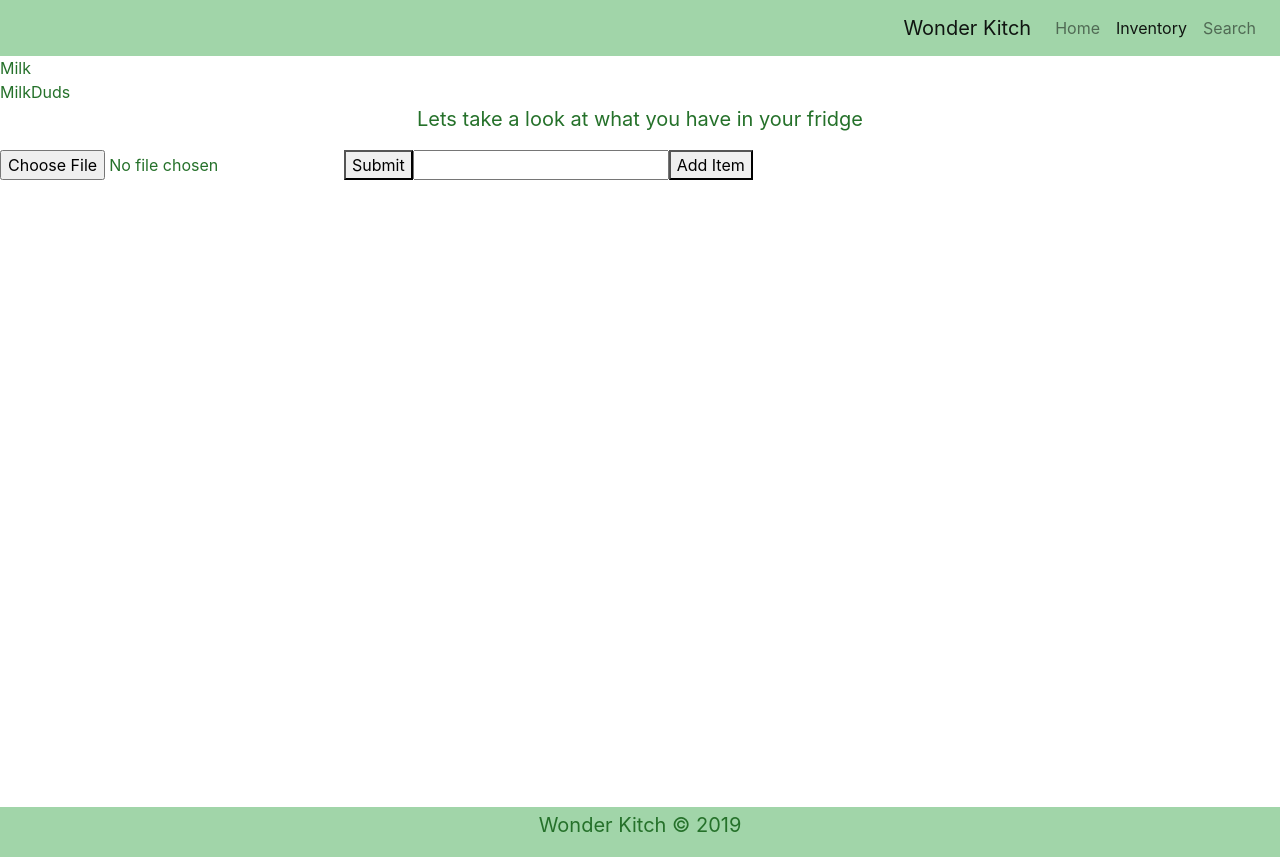
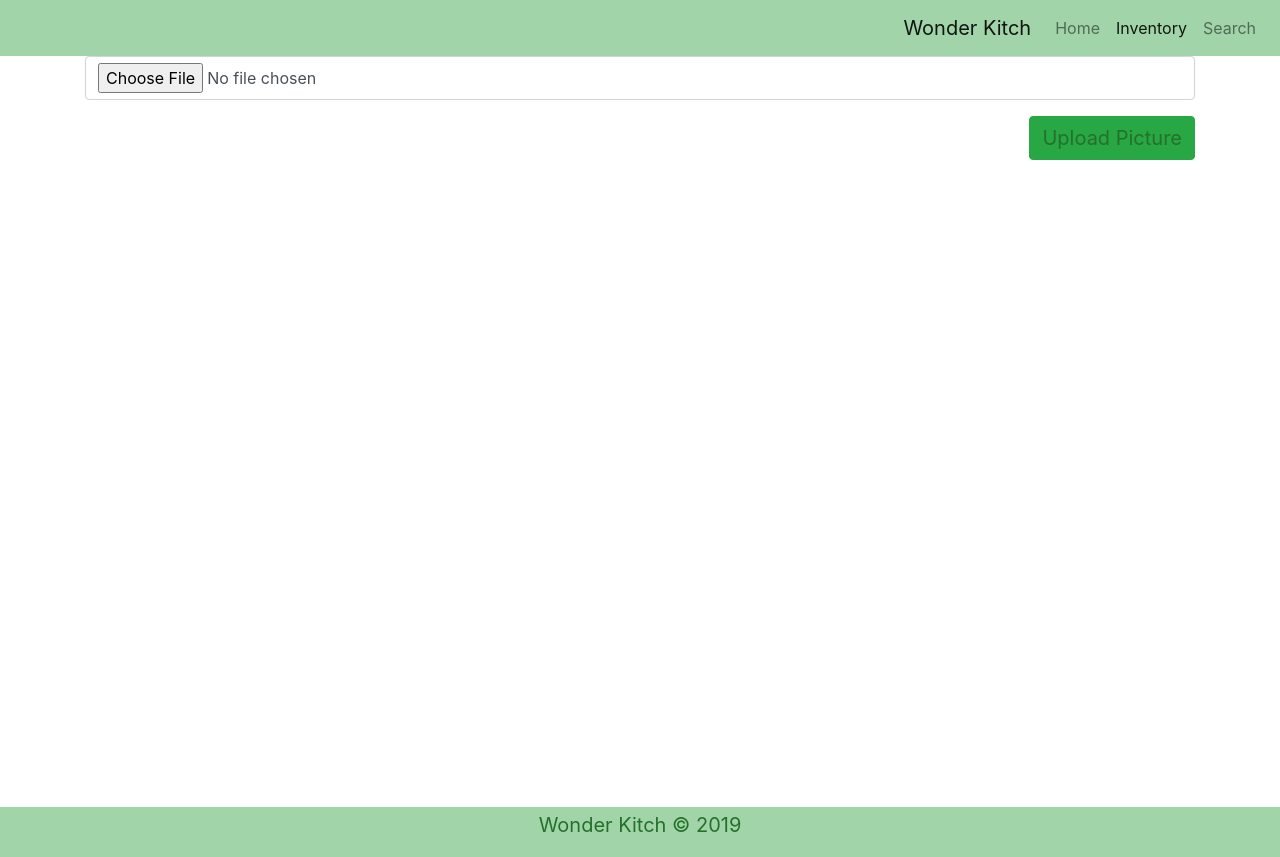
Before and after one commit to lalaneha/wonder-kitch-web, a React (Create React App) app: page /inventory in a window 1280 px wide. Built offline with nearby package versions, Linux system fonts and the light colour scheme.

Commit message:
connected front end and backend routes

```diff
--- /dev/null
+++ b/src/components/Form/index.js
@@ -0,0 +1,25 @@
+import React from "react";
+
+// This file exports the Input, TextArea, and FormBtn components
+
+export function Input(props) {
+  return (
+    <div className="form-group">
+      <input className="form-control" {...props} />
+    </div>
+  );
+}
+export function TextArea(props) {
+  return (
+    <div className="form-group">
+      <textarea className="form-control" rows="20" {...props} />
+    </div>
+  );
+}
+export function FormBtn(props) {
+  return (
+    <button {...props} style={{ float: "right", marginBottom: 10 }} className="btn btn-success">
+      {props.children}
+    </button>
+  );
+}
--- /dev/null
+++ b/src/components/List/index.js
@@ -0,0 +1,16 @@
+import React from "react";
+import "./style.css";
+
+// This file exports both the List and ListItem components
+
+export function List({ children }) {
+  return (
+    <div className="list-overflow-container">
+      <ul className="list-group">{children}</ul>
+    </div>
+  );
+}
+
+export function ListItem({ children }) {
+  return <li className="list-group-item">{children}</li>;
+}
--- a/src/components/SearchForm/index.js
+++ /dev/null
@@ -1,33 +0,0 @@
-import React from "react";
-import "./style.css";
-
-// Using the datalist element we can create autofill suggestions based on the props.breeds array
-function SearchForm(props) {
-  return (
-    <form className="search">
-      <div className="form-group">
-        <label htmlFor="breed">Search for a recipe with key ingredients:</label>
-        <input
-          value={props.search}
-          onChange={props.handleInputChange}
-          name="breed"
-          list="breeds"
-          type="text"
-          className="form-control"
-          placeholder="Seperate food items with a comma"
-          id="breed"
-        />
-        <datalist id="breeds">
-          {props.breeds.map(breed => (
-            <option value={breed} key={breed} />
-          ))}
-        </datalist>
-        <button type="submit" onClick={props.handleFormSubmit} className="btn btn-success">
-          Search
-        </button>
-      </div>
-    </form>
-  );
-}
-
-export default SearchForm;
--- a/src/components/SearchForm/style.css
+++ /dev/null
@@ -1,9 +0,0 @@
-form.search {
-  overflow: auto;
-  margin-bottom: 10px;
-}
-
-form.search button[type="submit"] {
-  float: right;
-  margin-top: 10px;
-}
--- a/src/components/SearchResults/index.js
+++ b/src/components/SearchResults/index.js
@@ -6,7 +6,7 @@ function SearchResults(props) {
     <ul className="list-group search-results">
       {props.results.map(result => (
         <li key={result} className="list-group-item">
-          <img alt="Dog" src={result} className="img-fluid" />
+          <img alt="recipe" src={result.image} className="img-fluid" />
         </li>
       ))}
     </ul>
--- a/src/pages/Inventory.js
+++ b/src/pages/Inventory.js
@@ -1,88 +1,67 @@
-//installed and used axios for submit function
-import axios from "axios";
-import React, { useState, useEffect } from "react";
-import FridgeItem from "../components/FridgeItem";
-let id = 2
-const data = [{name:'Milk', id:'1', qty:1}, {name:'MilkDuds', id:'2', qty:1}]
-function Inventory() {
-const [file, setFile] = useState(undefined);
-const [inventory, setInventory] = useState({});
-const [newItemText, setnewItemText] = useState('');
-const createMap = data => data.reduce((map, item)=>{
-  map[item.name]   = item;
-  return map
-}, {});
+import React, { Component } from "react";
+import Container from "../components/Container";
+// import SearchResults from "../components/SearchResults";
+import Alert from "../components/Alert";
+import axios from 'axios';
+import { Input, FormBtn } from "../components/Form";
+import { List, ListItem } from "../components/List";
 
-const onSubmit = () => {
-  if(file){
-  const data = new FormData()
-    data.append('file', file)
-    axios.post ("/fileProcess", data)
-    //sucessful date we got back
-    .then(res => {
-      console.log(res);
-    })
-    .catch(err => {
-      console.log(err);
-    })
-  }
+class Inventory extends Component {
+  state = {
+    file: null
+  };
+
+handlePictureChange=event=>{
+  this.setState({
+      file: event.target.files[0],
+      loaded: 0
+  })
 }
 
-const onChangeHandler = evt => {
-  setFile(evt.target.files[0]);
+handlePictureSubmit=event=>{
+    event.preventDefault();
+    console.log(this.state.file)
+    const data = new FormData()
+    data.append('file', this.state.file)
+    axios({
+      method:"POST",
+      body:data,
+      url:"http://localhost:3001/takePicture"
+    })
+      .then(res => {
+        if (res.status === "error") {
+          throw new Error(res.data.message);
+        }
+        console.log(res)
+        // this.setState({results:res.data.results})
+        // this.setState({ results: res.data.message, error: "" });
+      })
+      .catch(err => this.setState({ error: err.message }));
+  }
 
-}
+render() {
+    return (
 
-//each time we add something need to figure out if we already have it and be able to increment
-//each item needs to be saved in db,
-const addItem = () => {
-  if(newItemText.length > 0){
-    const newInventory = {...inventory};
-    const item = newInventory[newItemText];
-    if(item) {
-      const newItem = {...item, qty: item.qty + 1};
-      newInventory[newItemText] = newItem;
-      setInventory(newInventory);
+      <div>
+      <Container style={{ minHeight: "80%" }}>
+        <form>
+        <Input
+                onChange={this.handlePictureChange}
+                type="file"
+                encType="multipart/form-data"
+                name="file"
+              />
+              <FormBtn
+                onClick={this.handlePictureSubmit}
+              >
+                  Upload Picture
+              </FormBtn>
+        </form>
+      </Container>
+      </div>
+
+    );
     }
-    else {
-      id++;
-      //WE woudl make a DB req normally
-      setInventory(Object.assign(newInventory, {[newItemText]: {name: newItemText,
-      id, gty:1}}));
-    }
-  }
-}
-
-useEffect(()=> {
-  console.log('USE EFFECT ALLED')
-  setInventory(createMap(data));
-}, [data]);
-
-const itemChangeHandler = evt => {
-  setnewItemText(evt.target.value);
-}
-  console.log(inventory);
-  const currentInventory = Object.keys(inventory);
-  return currentInventory.length > 0 ?
-   (
-    <div>
-    <div className="item-container">
-      {currentInventory.map(key => {
-        const item = inventory[key];
-        return <FridgeItem key={item.id} item={item} />;
-      })}
-    </div>
-    <p>Lets take a look at what you have in your fridge</p>
-    <input type="file" name="file" onChange={onChangeHandler}/>
-    <button onClick={onSubmit}>Submit</button>
-    <input type="text" value={newItemText} name="newItemText" onChange={itemChangeHandler}/>
-    <button onClick={addItem}>Add Item</button>
-    </div>
-  ) :
-  (
-    <div>Loading ......</div>
-  )
-}
+};
 
 export default Inventory;
-//create input to accept file,
--- a/src/pages/Search.js
+++ b/src/pages/Search.js
@@ -1,15 +1,14 @@
 import React, { Component } from "react";
-import API from "../utils/API";
 import Container from "../components/Container";
-import SearchForm from "../components/SearchForm";
-import SearchResults from "../components/SearchResults";
+// import SearchResults from "../components/SearchResults";
 import Alert from "../components/Alert";
-import axios from 'axios'
+import axios from 'axios';
+import { Input, FormBtn } from "../components/Form";
+import { List, ListItem } from "../components/List";
 
 class Search extends Component {
   state = {
     search: "",
-    breeds: [],
     results: [],
     error: ""
   };
@@ -21,18 +20,20 @@ class Search extends Component {
   //     .catch(err => console.log(err));
   // }
 
-  // handleInputChange = event => {
-  //   this.setState({ search: event.target.value });
-  // };
+  handleInputChange = event => {
+    const {name ,value} =event.target;
+    this.setState({ [name]: value });
+  };
 
   handleFormSubmit = event => {
     event.preventDefault();
-    axios.get("hhtp://localhost:3001/recipeSearch/"+this.state.search)
+    axios.get("http://localhost:3001/recipeSearch/" +this.state.search)
       .then(res => {
         if (res.status === "error") {
           throw new Error(res.data.message);
         }
         console.log(res)
+        this.setState({results:res.data.results})
         // this.setState({ results: res.data.message, error: "" });
       })
       .catch(err => this.setState({ error: err.message }));
@@ -41,18 +42,43 @@ class Search extends Component {
     return (
       <div>
         <Container style={{ minHeight: "80%" }}>
-          <h2 className="text-center">Search For Recipes with key ingredients!</h2>
+          <h2 className="text-center">Search for recipes by name or by key ingredients!</h2>
           <Alert
             type="danger"
             style={{ opacity: this.state.error ? 1 : 0, marginBottom: 10 }}
           >
             {this.state.error}
           </Alert>
-          <SearchForm
-            handleFormSubmit={this.handleFormSubmit}
-            handleInputChange={this.handleInputChange}
-          />
-          <SearchResults results={this.state.results} />
+          <Input
+                value={this.state.search}
+                onChange={this.handleInputChange}
+                name="search"
+                placeholder="Please seperate ingredients with a comma"
+              />
+              <FormBtn
+                onClick={this.handleFormSubmit}
+              >
+                get recipe
+              </FormBtn>
+
+    <div>
+    {this.state.results.length ? (
+              <List>
+                {this.state.results.map(result => (
+                  <ListItem key={result.id}>
+
+                      <img alt="recipe" src= {"https://spoonacular.com/recipeImages/" +result.imageUrls[0]} height="150px" width="150px"></img>
+                      <strong>
+                        {result.title}
+                      </strong>
+
+                  </ListItem>
+                ))}
+              </List>
+            ) : (
+              <h3>No Results to Display</h3>
+            )}
+    </div>
         </Container>
       </div>
     );
```
Also changed, not shown: src/pages/Invo2.js (added, +86 -0 lines), src/components/List/style.css (added).
